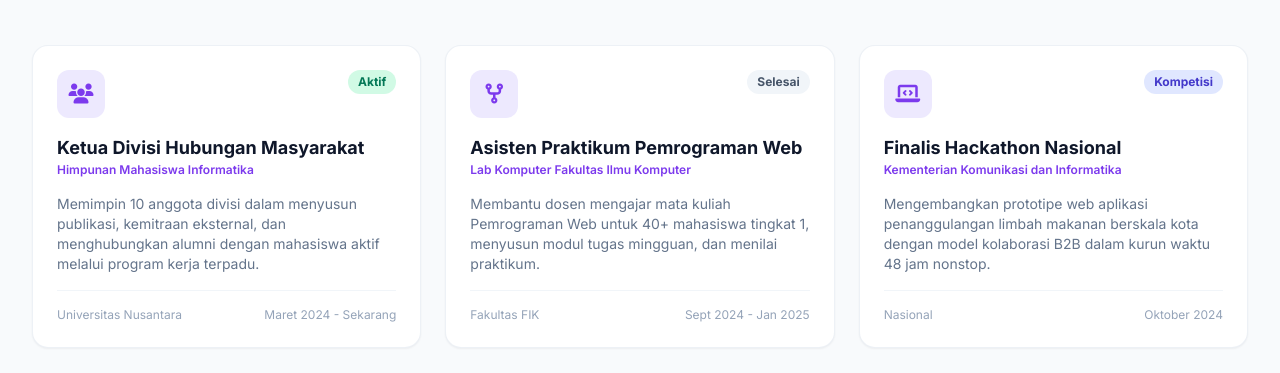
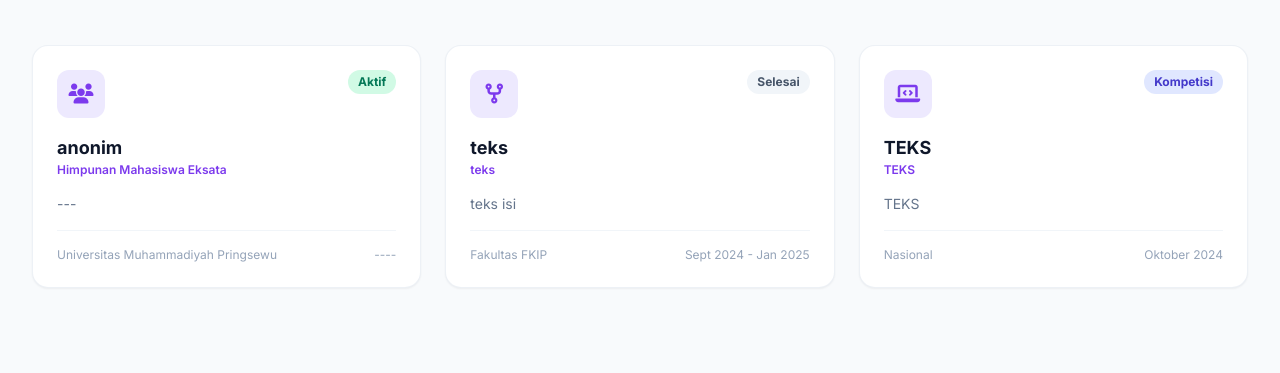
Before and after one commit to arifnurrohman1116-dot/my-cyber-portfolio, a plain HTML site: page index.html in a window 1280 px wide. Shown: the part 2000-2373 px from the top of the page. Drawn offline with nearby package versions, Linux system fonts and the light colour scheme.

Commit message:
Update index.html

```diff
--- a/index.html
+++ b/index.html
@@ -380,16 +380,16 @@
                             <span class="px-2.5 py-1 rounded-full bg-emerald-100 text-emerald-700 dark:bg-emerald-950/50 dark:text-emerald-300 text-xs font-bold">Aktif</span>
                         </div>
                         <div>
-                            <h4 class="font-bold text-lg text-slate-900 dark:text-white" id="org-role-1">Ketua Divisi Hubungan Masyarakat</h4>
-                            <p class="text-xs text-violet-600 dark:text-violet-400 font-semibold" id="org-inst-1">Himpunan Mahasiswa Informatika</p>
+                            <h4 class="font-bold text-lg text-slate-900 dark:text-white" id="org-role-1">anonim</h4>
+                            <p class="text-xs text-violet-600 dark:text-violet-400 font-semibold" id="org-inst-1">Himpunan Mahasiswa Eksata</p>
                         </div>
                         <p class="text-sm text-slate-500 dark:text-slate-400 line-clamp-4">
-                            Memimpin 10 anggota divisi dalam menyusun publikasi, kemitraan eksternal, dan menghubungkan alumni dengan mahasiswa aktif melalui program kerja terpadu.
+                            ---
                         </p>
                     </div>
                     <div class="pt-4 mt-4 border-t border-slate-100 dark:border-slate-800 flex justify-between items-center text-xs text-slate-400">
-                        <span>Universitas Nusantara</span>
-                        <span>Maret 2024 - Sekarang</span>
+                        <span>Universitas Muhammadiyah Pringsewu</span>
+                        <span>----</span>
                     </div>
                 </div>
 
@@ -403,15 +403,15 @@
                             <span class="px-2.5 py-1 rounded-full bg-slate-100 text-slate-600 dark:bg-slate-800 dark:text-slate-400 text-xs font-bold">Selesai</span>
                         </div>
                         <div>
-                            <h4 class="font-bold text-lg text-slate-900 dark:text-white" id="org-role-2">Asisten Praktikum Pemrograman Web</h4>
-                            <p class="text-xs text-violet-600 dark:text-violet-400 font-semibold" id="org-inst-2">Lab Komputer Fakultas Ilmu Komputer</p>
+                            <h4 class="font-bold text-lg text-slate-900 dark:text-white" id="org-role-2">teks</h4>
+                            <p class="text-xs text-violet-600 dark:text-violet-400 font-semibold" id="org-inst-2">teks</p>
                         </div>
                         <p class="text-sm text-slate-500 dark:text-slate-400 line-clamp-4">
-                            Membantu dosen mengajar mata kuliah Pemrograman Web untuk 40+ mahasiswa tingkat 1, menyusun modul tugas mingguan, dan menilai praktikum.
+                           teks isi
                         </p>
                     </div>
                     <div class="pt-4 mt-4 border-t border-slate-100 dark:border-slate-800 flex justify-between items-center text-xs text-slate-400">
-                        <span>Fakultas FIK</span>
+                        <span>Fakultas FKIP</span>
                         <span>Sept 2024 - Jan 2025</span>
                     </div>
                 </div>
@@ -426,12 +426,11 @@
                             <span class="px-2.5 py-1 rounded-full bg-indigo-100 text-indigo-700 dark:bg-indigo-950/50 dark:text-indigo-300 text-xs font-bold">Kompetisi</span>
                         </div>
                         <div>
-                            <h4 class="font-bold text-lg text-slate-900 dark:text-white" id="org-role-3">Finalis Hackathon Nasional</h4>
-                            <p class="text-xs text-violet-600 dark:text-violet-400 font-semibold" id="org-inst-3">Kementerian Komunikasi dan Informatika</p>
+                            <h4 class="font-bold text-lg text-slate-900 dark:text-white" id="org-role-3">TEKS</h4>
+                            <p class="text-xs text-violet-600 dark:text-violet-400 font-semibold" id="org-inst-3">TEKS</p>
                         </div>
                         <p class="text-sm text-slate-500 dark:text-slate-400 line-clamp-4">
-                            Mengembangkan prototipe web aplikasi penanggulangan limbah makanan berskala kota dengan model kolaborasi B2B dalam kurun waktu 48 jam nonstop.
-                        </p>
+                            TEKS
                     </div>
                     <div class="pt-4 mt-4 border-t border-slate-100 dark:border-slate-800 flex justify-between items-center text-xs text-slate-400">
                         <span>Nasional</span>
```
